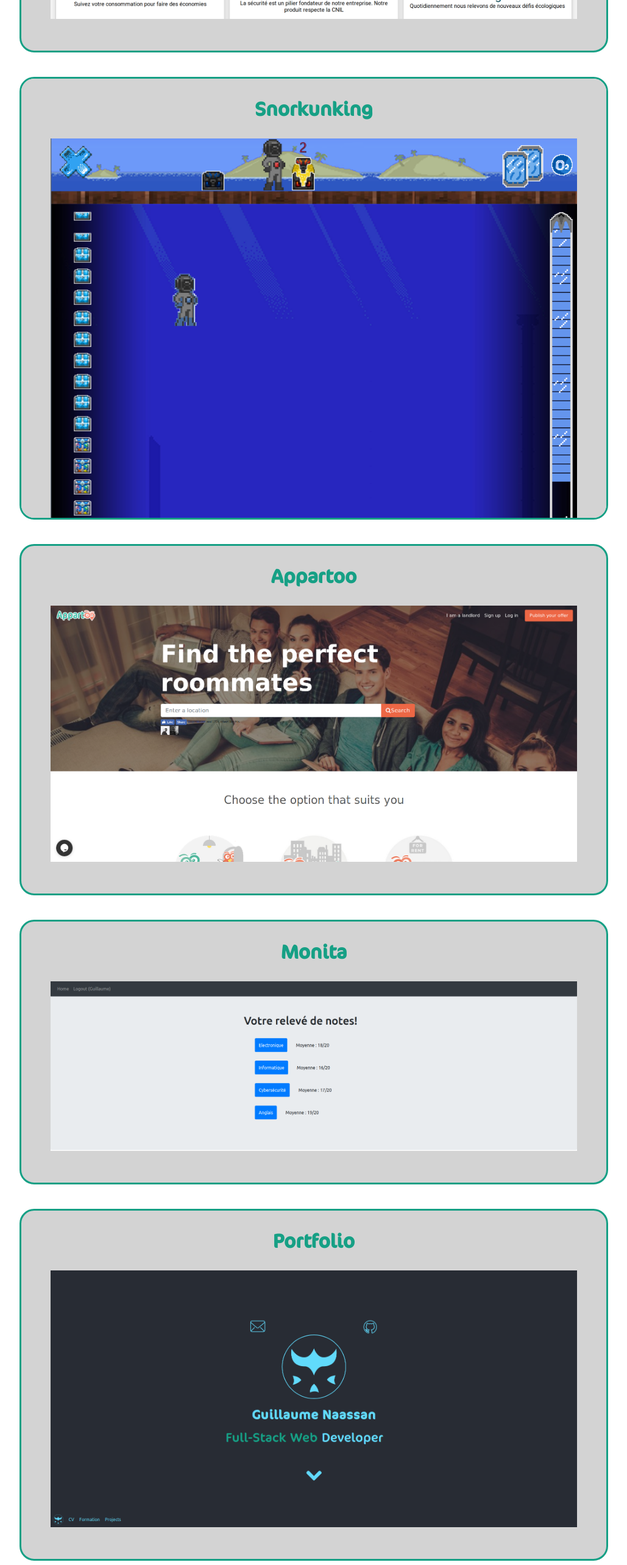
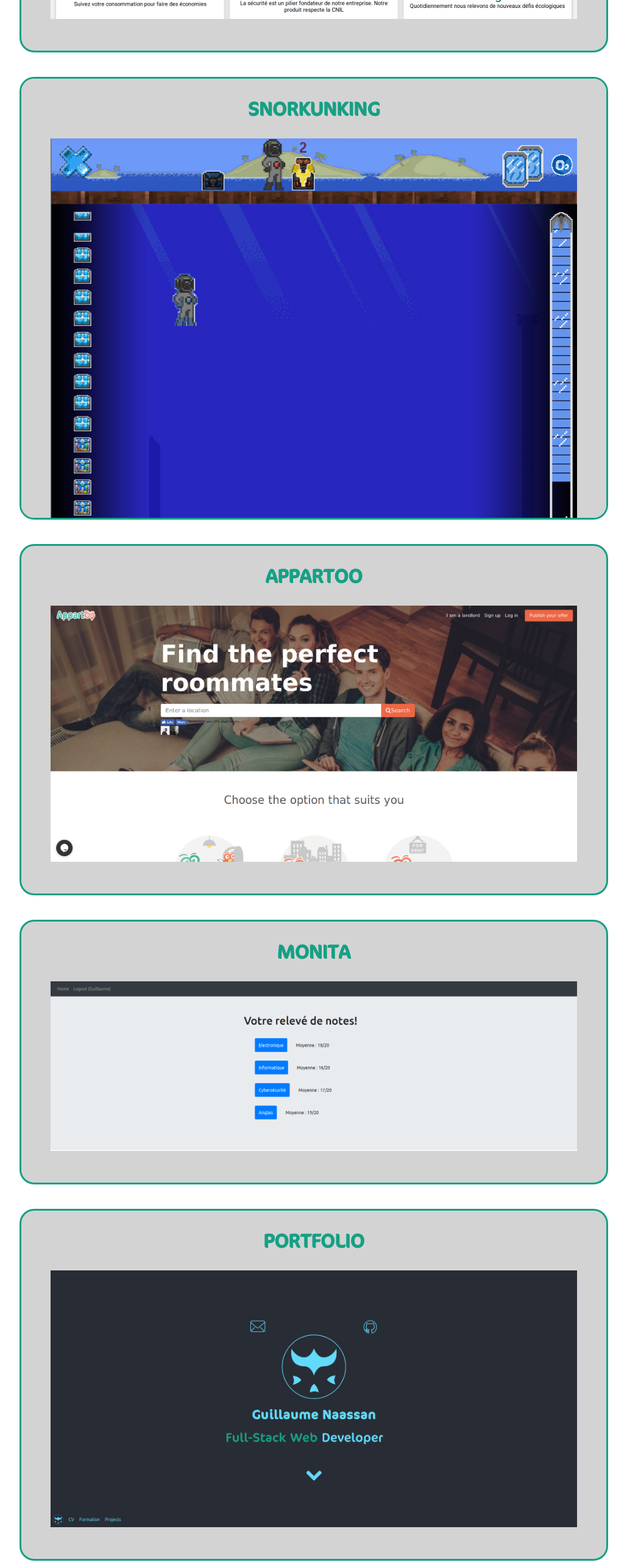
Before and after one commit to GuillN/guilln.github.io, a React (Create React App) app: page / in a window 1280 px wide. Shown: the part 5240-7806 px from the top of the page at 61% size, without its empty margins (125-1154 px from the left). Built offline with nearby package versions, Linux system fonts and the light colour scheme.

Commit message:
projects structure

```diff
--- a/src/components/projects/project.js
+++ b/src/components/projects/project.js
@@ -10,6 +10,8 @@ const Project = props => {
             <div id={`txt${id}`}>
                 <p className="project-text">{props.desc}</p>
                 <p className="project-text">{props.tech}</p>
+                {props.desc2 === "" ? "" : <p className="project-text">{props.desc2}</p>}
+                {props.tech2 === "" ? "" : <p className="project-text">{props.tech2}</p>}
             </div>
         </div>
     )
--- a/src/components/projects/projects.js
+++ b/src/components/projects/projects.js
@@ -13,74 +13,31 @@ const Projects = props => {
     return (
         <section className="projects-section">
             <h2 className="projects-title">{props.strings.projects_title}</h2>
+
             <Project id={1} name='luxo' src={luxo} desc={props.strings.project.luxo.description}
-                     tech={props.strings.project.luxo.tech}/>
-            {/*<div id="project1" className="project-container">*/}
-            {/*    <h3 className="project-title">Luxo</h3>*/}
-            {/*    <img id="img1" className="project-image" src={luxo} alt="luxo-img"/>*/}
-            {/*    <div id="txt1">*/}
-            {/*        <p className="project-text">{props.strings.project.luxo.description}</p>*/}
-            {/*        <p className="project-text">{props.strings.project.luxo.tech}</p>*/}
-            {/*    </div>*/}
-            {/*</div>*/}
-            <div id="project2" className="project-container">
-                <h3 className="project-title">Snorkunking</h3>
-                <img id="img2" className="project-image" src={snork2} alt="snork-img-2"/>
-                <div id="txt2">
-                    <p className="project-text">{props.strings.project.snorkunking.description}</p>
-                    <p className="project-text">{props.strings.project.snorkunking.tech}</p>
-                </div>
-            </div>
-            <div id="project3" className="project-container">
-                <h3 className="project-title">Appartoo</h3>
-                <img id="img3" className="project-image" src={appartoo} alt="appartoo-img"/>
-                <div id="txt3">
-                    <p className="project-text">{props.strings.project.appartoo.description}</p>
-                    <p className="project-text">{props.strings.project.appartoo.tech}</p>
-                    <p className="project-text">{props.strings.project.appartoo.description2}</p>
-                    <p className="project-text">{props.strings.project.appartoo.tech2}</p>
-                </div>
-            </div>
-            <div id="project4" className="project-container">
-                <h3 className="project-title">Monita</h3>
-                <img id="img4" className="project-image" src={monita} alt="monita-img"/>
-                <div id="txt4">
-                    <p className="project-text">{props.strings.project.monita.description}</p>
-                    <p className="project-text">{props.strings.project.monita.tech}</p>
-                </div>
-            </div>
-            <div id="project5" className="project-container">
-                <h3 className="project-title">Portfolio</h3>
-                <img id="img5" className="project-image" src={website} alt="website-img"/>
-                <div id="txt5">
-                    <p className="project-text">{props.strings.project.website.description}</p>
-                    <p className="project-text">{props.strings.project.website.tech}</p>
-                </div>
-            </div>
-            <div id="project6" className="project-container">
-                <h3 className="project-title">Classrooms</h3>
-                <img id="img6" className="project-image" src={classrooms} alt="classrooms-img"/>
-                <div id="txt6">
-                    <p className="project-text">{props.strings.project.classrooms.description}</p>
-                    <p className="project-text">{props.strings.project.classrooms.tech}</p>
-                </div>
-            </div>
-            <div id="project7" className="project-container">
-                <h3 className="project-title">Ëmgalaï Grafik</h3>
-                <img id="img7" className="project-image" src={emgalai} alt="emgalai-img"/>
-                <div id="txt7">
-                    <p className="project-text">{props.strings.project.emgalai.description}</p>
-                    <p className="project-text">{props.strings.project.emgalai.tech}</p>
-                </div>
-            </div>
-            <div id="project8" className="project-container">
-                <h3 className="project-title">DChroma</h3>
-                <img id="img8" className="project-image" src={dchroma} alt="dchroma-img"/>
-                <div id="txt8">
-                    <p className="project-text">{props.strings.project.dchroma.description}</p>
-                    <p className="project-text">{props.strings.project.dchroma.tech}</p>
-                </div>
-            </div>
+                     tech={props.strings.project.luxo.tech} desc2="" tech2=""/>
+
+            <Project id={2} name='snorkunking' src={snork2} desc={props.strings.project.snorkunking.description}
+                     tech={props.strings.project.snorkunking.tech} desc2="" tech2=""/>
+
+            <Project id={3} name='appartoo' src={appartoo} desc={props.strings.project.appartoo.description}
+                     tech={props.strings.project.appartoo.tech} desc2={props.strings.project.appartoo.description2}
+                     tech2={props.strings.project.appartoo.tech2}/>
+
+            <Project id={4} name='monita' src={monita} desc={props.strings.project.monita.description}
+                     tech={props.strings.project.monita.tech} desc2="" tech2=""/>
+
+            <Project id={5} name='portfolio' src={website} desc={props.strings.project.website.description}
+                     tech={props.strings.project.website.tech} desc2="" tech2=""/>
+
+            <Project id={6} name='classrooms' src={classrooms} desc={props.strings.project.classrooms.description}
+                     tech={props.strings.project.classrooms.tech} desc2="" tech2=""/>
+
+            <Project id={7} name='ëmgalaï grafik' src={emgalai} desc={props.strings.project.emgalai.description}
+                     tech={props.strings.project.emgalai.tech} desc2="" tech2=""/>
+
+            <Project id={8} name='dchroma' src={dchroma} desc={props.strings.project.dchroma.description}
+                     tech={props.strings.project.dchroma.tech} desc2="" tech2=""/>
         </section>
     )
 };
```
